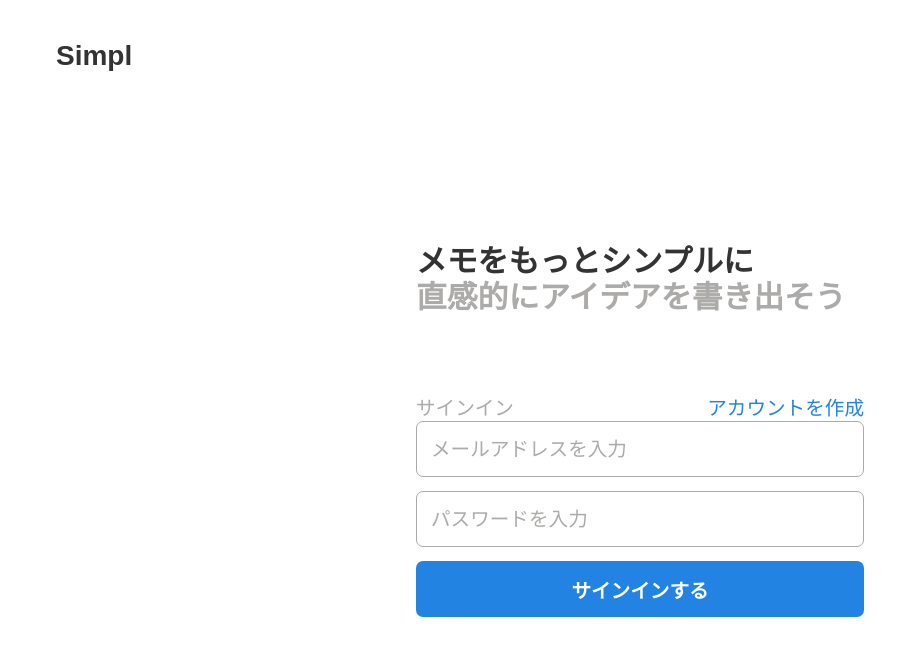
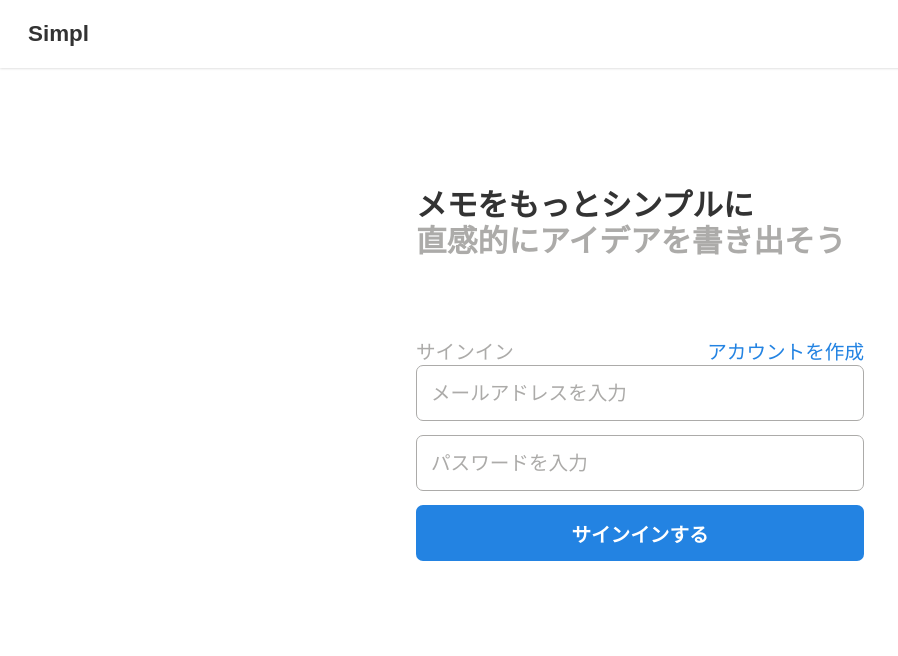
Before and after one commit to inaka-de-mac/simple-memo-frontend, a React (Create React App) app: page / in a window 1280 px wide. Shown: the top 656 px of the page, without its empty margins (0-898 px from the left). Built offline with nearby package versions, Linux system fonts and the light colour scheme.

Commit message:
[Modify]ユーザーアイコンをユーザー名に & Headerを固定表示化

```diff
--- a/src/App.css
+++ b/src/App.css
@@ -85,30 +85,35 @@ Common 共通部品
 Header
 *********************************/
 .header {
+  position: fixed;
+  top: 0;
+  left: 0;
+  right: 0;
+  z-index: 10;
   display: flex;
-  align-items: center; /* 縦方向の中央揃え */
+  align-items: center;
   justify-content: space-between;
-  height: 8rem;
-  margin: 0 2rem;
-  padding: 0 2rem;
-  /* background-color: rgb(225, 191, 224); */
+  padding: 1.5rem 2rem;
+  box-shadow: 0 0.05rem 0.2rem var(--gray03);
+  background-color: var(--white);
   .header__title {
-    font-size: 2rem;
+    font-size: 1.6rem;
   }
   .header__title-link {
     text-decoration: none;
     color: var(--black);
   }
-  .header__button {
-    background: none;
+  .header__user-name {
+    background-color: var(--white);
+    color: var(--black);
     border: none;
-    padding: 0;
-    cursor: pointer;
-    border-radius: 50%;
-    img {
-      width: 3rem;
-      height: 3rem;
-      border-radius: 50%;
+    font-size: 1.2rem;
+    padding: 0.5rem 1rem;
+    border-radius: 0.5rem;
+    &:hover {
+      background-color: var(--gray02);
+      cursor: pointer;
+      transition: 0.2s;
     }
   }
 }
@@ -210,7 +215,7 @@ Main
 *********************************/
 .main {
   /* background-color: rgb(207, 230, 206); */
-  margin: 0 2rem;
+  margin: 4rem 2rem;
   padding: 4rem 0;
   /* text-align: center; */
 }
@@ -393,6 +398,7 @@ Tiptap
   p {
     margin: 0;
     padding: 0;
+    cursor: pointer;
   }
 
   a {
@@ -425,7 +431,7 @@ Tiptap
     padding: 0.8rem;
     border-radius: 0.4rem;
     background-color: var(--white);
-    box-shadow: 0 0.4rem 0.8rem var(--gray03);
+    box-shadow: 0 0.02rem 0.5rem var(--gray03);
     color: var(--white);
   }
 }
--- a/src/components/Header/Header.tsx
+++ b/src/components/Header/Header.tsx
@@ -6,22 +6,24 @@ import HeaderModal from "./HeaderModal";
 const Header: React.VFC = () => {
   const { isSignedIn } = useAuthContext();
   const [anchorEl, setAnchorEl] = useState<null | HTMLElement>(null); // メニューを開く場所
+  const userInfo = localStorage.getItem("userInfo");
 
   const handleIconClick = (event: React.MouseEvent<HTMLButtonElement>) => {
     setAnchorEl(event.currentTarget);
   };
   return (
     <header className="header">
-      <h1 className="header__title"><a href="/" className="header__title-link">Simpl</a></h1>
+      <h1 className="header__title">
+        <a href="/" className="header__title-link">
+          Simpl
+        </a>
+      </h1>
       {isSignedIn && (
         <>
-          <button className="header__button" onClick={handleIconClick}>
-            <img src="icon.png" alt="" />
+          <button className="header__user-name" onClick={handleIconClick}>
+            {userInfo && JSON.parse(userInfo).userName}
           </button>
-          <HeaderMenu
-            anchorEl={anchorEl}
-            setAnchorEl={setAnchorEl}
-          />
+          <HeaderMenu anchorEl={anchorEl} setAnchorEl={setAnchorEl} />
           <HeaderModal />
         </>
       )}
```
